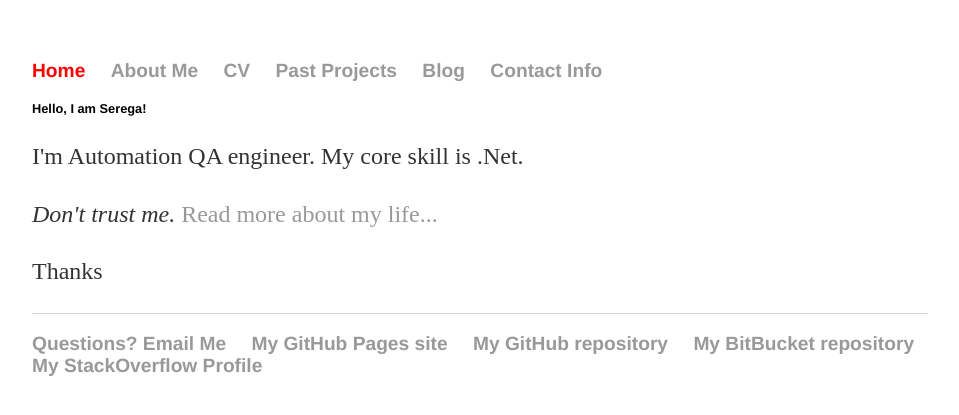
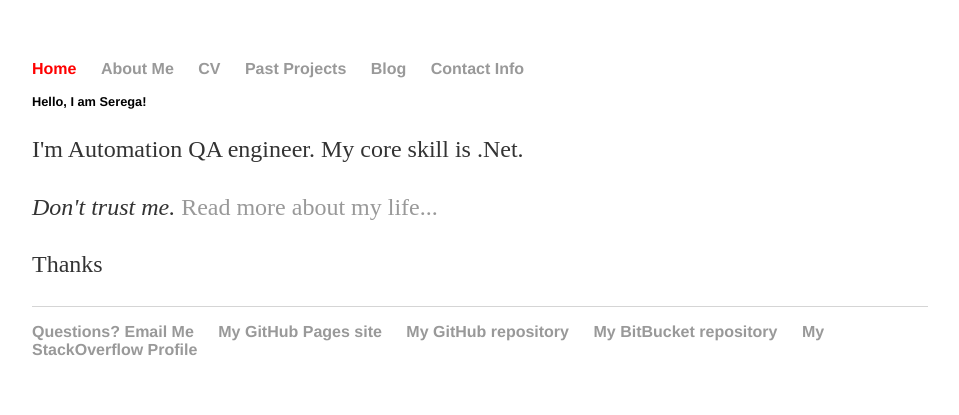
Before and after one commit to SeregaVRS/SeregaVRS.github.io, a Jekyll site: the page built from index.html, in a window 1280 px wide. Shown: the top 415 px of the page, without its empty margins (160-1119 px from the left). Built offline with Jekyll 4.4.1, drawn with Linux system fonts in a browser that asks for light colours.

Commit message:
Update main.css

```diff
--- a/css/main.css
+++ b/css/main.css
@@ -7,7 +7,7 @@ nav ul, footer ul {
     padding: 0px;
     list-style: none;
     font-weight: bold;
-    font-size: 1.5vw;
+    font-size: 1.25vw;
     color: #7FFF00;
 }
 nav ul li, footer ul li {
```
